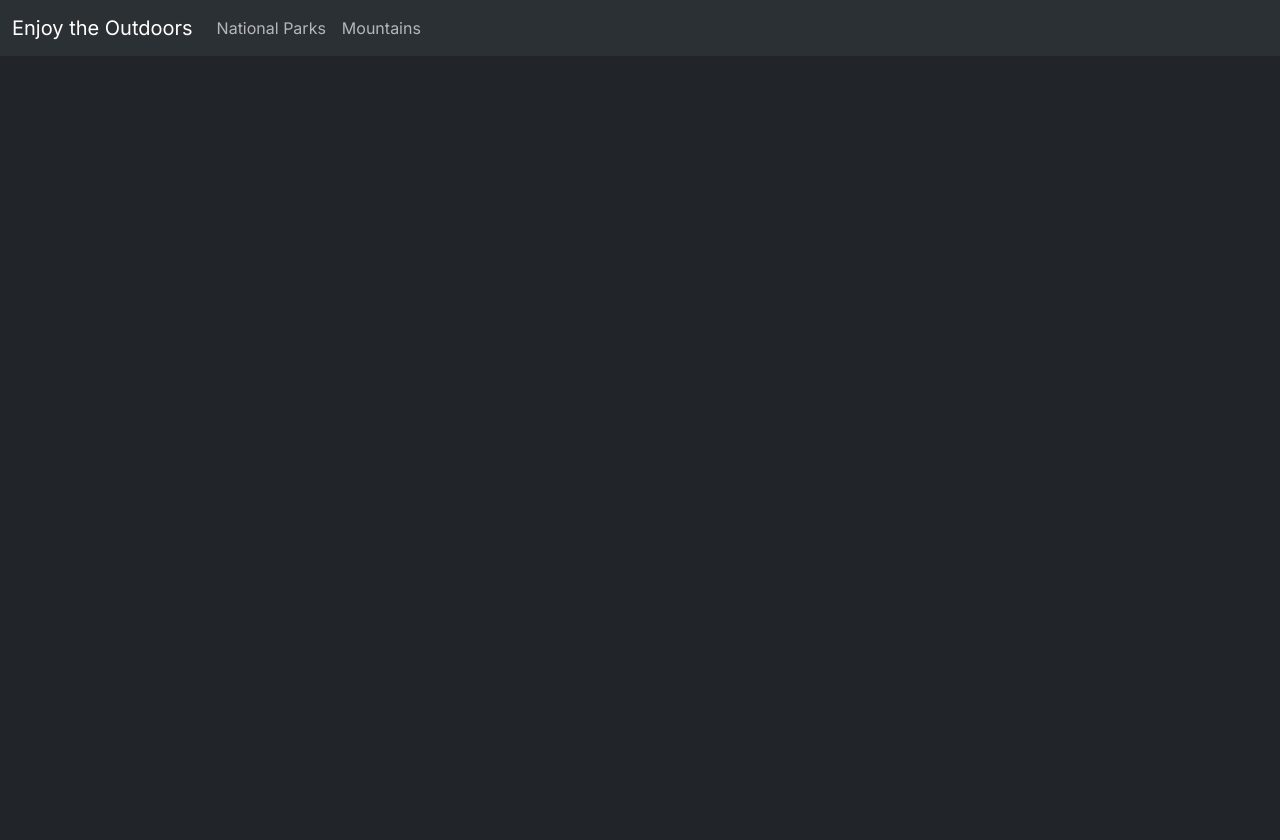
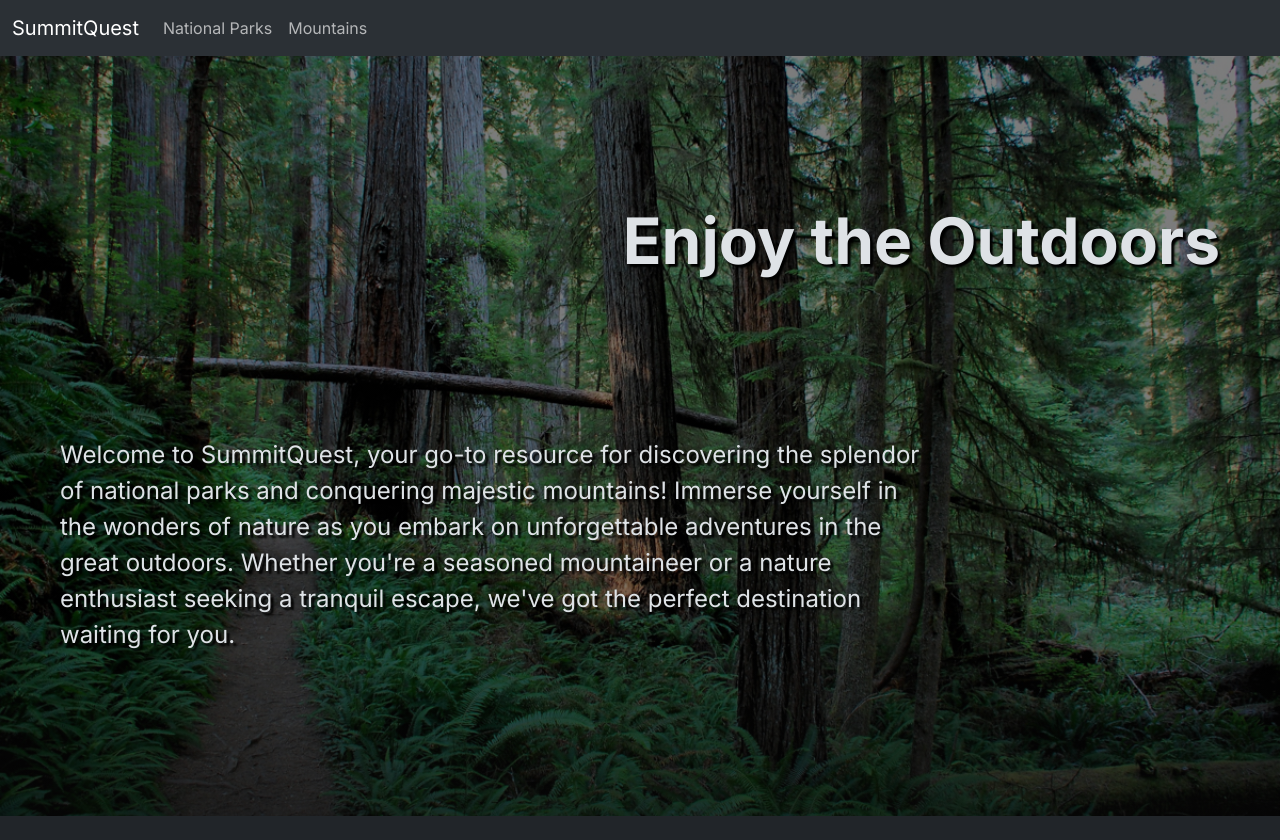
Before and after one commit to icortes/enjoy-the-outdoors, a Next.js app: page / in a window 1280 px wide. Before the commit the page ends 800 px from the top, so only its background shows below. Built offline with nearby package versions, Linux system fonts and the light colour scheme.

Commit message:
hero element and nav bar

```diff
--- /dev/null
+++ b/src/app/Jumbotron.tsx
@@ -0,0 +1,28 @@
+export default function Jumbotron() {
+  const jumbo = {
+    backgroundImage: `linear-gradient(rgba(0, 0, 0, 0.5), rgba(0, 0, 0, 0.5)),
+    url(/assets/images/jumbotron-bg.jpg)`,
+    backgroundRepeat: 'no-repeat',
+    backgroundSize: 'cover',
+    backgroundPosition: 'center center',
+    height: '95vh',
+
+    textShadow: '3px 3px 2px rgba(0, 0, 0, 1)',
+  };
+  //TODO: Add 2 buttons for other pages
+  return (
+    <div className='p-md-5 mb-md-4 text-md-end text-sm-start' style={jumbo}>
+      <div className='container-fluid h-100 d-flex flex-column justify-content-around py-2 py-sm-3 py-md-5'>
+        <h1 className='display-3 fw-bold'>Enjoy the Outdoors</h1>
+        <p className='col-md-9 fs-4 mt-md-5 text-start'>
+          Welcome to SummitQuest, your go-to resource for discovering the splendor of
+          national parks and conquering majestic mountains! Immerse yourself in the
+          wonders of nature as you embark on unforgettable adventures in the great
+          outdoors. Whether you&apos;re a seasoned mountaineer or a nature enthusiast
+          seeking a tranquil escape, we&apos;ve got the perfect destination waiting for
+          you.
+        </p>
+      </div>
+    </div>
+  );
+}
--- a/src/components/NavBar.tsx
+++ b/src/app/NavBar.tsx
@@ -5,7 +5,7 @@ export default function NavBar() {
     <nav className='navbar navbar-expand-lg bg-body-tertiary'>
       <div className='container-fluid'>
         <Link className='navbar-brand' href='/'>
-          Enjoy the Outdoors
+          SummitQuest
         </Link>
         <button
           className='navbar-toggler'
--- a/src/app/layout.tsx
+++ b/src/app/layout.tsx
@@ -1,13 +1,13 @@
 import 'bootstrap/dist/css/bootstrap.min.css';
 import type { Metadata } from 'next';
 import { Inter } from 'next/font/google';
-import BootstrapClient from '../components/BootstrapClient';
-import NavBar from '@/components/NavBar';
+import BootstrapClient from './BootstrapClient';
+import NavBar from '@/app/NavBar';
 
 const inter = Inter({ subsets: ['latin'] });
 
 export const metadata: Metadata = {
-  title: 'Enjoy the Outdoors',
+  title: 'SummitQuest',
   description: 'The site specializes in finding national parks amd mountains to climb.',
   // viewport: 'width=device-width, initial-scale=1',
 };
--- a/src/app/page.tsx
+++ b/src/app/page.tsx
@@ -1,10 +1,12 @@
-//import styles from './page.module.css'
-
+import Jumbotron from './Jumbotron';
 
 export default function Home() {
   return (
-    <main className="container-md">
+    <>
+      <Jumbotron />
+      <main className='container-md'>
 
-    </main>
+      </main>
+    </>
   );
 }
```
Also changed, not shown: public/assets/images/jumbotron-bg.jpg (added), src/app/BootstrapClient.tsx (renamed from src/components/BootstrapClient.tsx), src/app/page.module.css (added).
